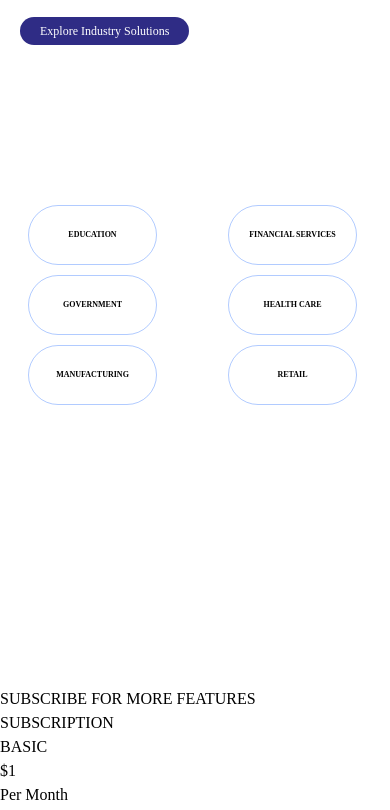
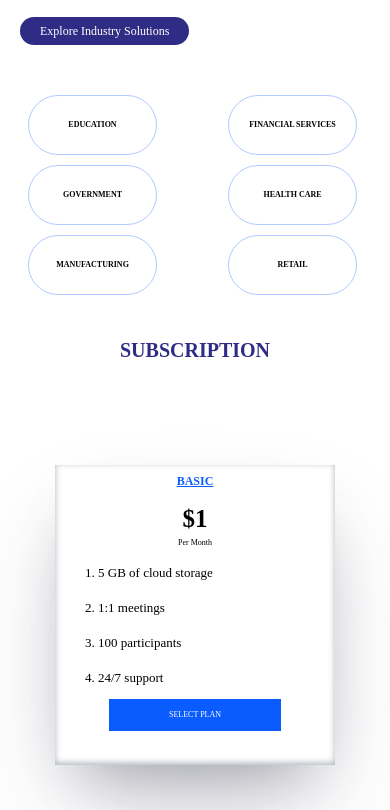
Before and after one commit to Akshat1804/Face-Time, a plain HTML site: page index.html in a window 390 px wide. Shown: the part 1885-2695 px from the top of the page. Drawn offline with nearby package versions, Linux system fonts and the light colour scheme.

Commit message:
Update style.css

```diff
--- a/style.css
+++ b/style.css
@@ -363,13 +363,11 @@ nav > h1, nav > h2{
 
 .effects{
     width: 100%;
-    height: 100%;
     display: flex;
 }
 
 .effleft{
     width: 50%;
-    height: 100%;
     display: flex;
     flex-direction: column;
     justify-content: center;
@@ -401,8 +399,8 @@ nav > h1, nav > h2{
 }
 
 .effright{
+    margin-top: 50px;
     width: 50%;
-    height: 100%;
     display: flex;
 }
 
@@ -441,8 +439,8 @@ nav > h1, nav > h2{
 }
 
 .efr{
+    height: 100%;
     width: 50%;
-    height: 100%;
     display: flex;
     flex-direction: column;
     justify-content: center;
@@ -534,6 +532,96 @@ nav > h1, nav > h2{
     display: flex;
     justify-content: center;
     align-items: center;
+}
+
+.sub{
+    margin-top: 40px;
+    width: 100%;
+}
+
+.subhead{
+    width: 100%;
+    height: 10%;
+    font-size: 35px;
+    color: rgb(47, 44, 133);
+    font-weight: 600;
+    text-align: center;
+}
+
+.subhead h2{
+    display: none;
+}
+
+#subbox{
+    width: 100%;
+    height: 70%;
+    display: flex;
+    align-items: center;
+    justify-content: center;
+
+}
+
+.subox{
+    width: 300px;
+    height: 400px;
+    margin-left: 50px;
+    box-shadow: rgba(50, 50, 93, 0.25) 0px 50px 100px -20px, rgba(0, 0, 0, 0.3) 0px 30px 60px -30px, rgba(10, 37, 64, 0.35) 0px -2px 6px 0px inset;
+    transition: 0.25s ease-in-out;
+
+}
+
+.subox:hover{
+    box-shadow: rgba(11, 92, 255, 0.25) 0px 50px 100px -20px, rgba(11, 92, 255, 0.307) 0px 30px 60px -30px, rgba(11, 92, 255, 0.348) 0px -2px 6px 0px inset;
+}
+
+.boxtop{
+    width: 100%;
+    height: 30%;
+    display: flex;
+    flex-direction: column;
+    justify-content: center;
+    align-items: center;
+}
+
+.boxtop h1{
+    font-size: 18px;
+    color: #0b5cff;
+    font-weight: 600;
+    text-decoration: underline;
+
+}
+
+.boxtop h2{
+    margin-top: 10px;
+    font-size: 35px;
+    font-weight: 700;
+}
+
+.boxtop h3{
+    font-size: 10px;
+}
+
+.boxmid{
+    width: 100%;
+    height: 40%;
+    margin-left: 30px;
+    margin-top: 40px;
+    line-height: 35px;
+}
+
+.boxbot{
+    width: 100%;
+    height: 20%;
+    display: flex;
+    align-items: center;
+    justify-content: center;
+}
+
+.boxbot button{
+    color: white;
+background-color: #0b5cff;
+padding: 10px 60px;
+/* border-radius: 30px; */
 }
 
 
@@ -779,12 +867,12 @@ nav > h1, nav > h2{
     }
 
     .effright{
+        margin-top: 50px;
         width: 100%;
         display: flex;
     }
 
     .ebox{
-
         width: 129px;
         height: 60px;
         display: flex;
@@ -794,15 +882,15 @@ nav > h1, nav > h2{
     }
 
     .efl{
-        margin-top: -60px;
+        height: 60%;
         gap: 10px;
         display: flex;
         justify-content: start;
     }
 
     .efr{
+        height: 60%;
         gap: 10px;
-        margin-top: -60px;
         justify-content: start;
     }
 
@@ -873,4 +961,49 @@ nav > h1, nav > h2{
         width: 25%;
     }
 
+    .subhead h1{
+        display: none;
+    }
+
+    .subhead h2{
+        display: block;
+        font-size: 20px;
+        }
+
+    #subbox{
+        width: 100%;
+        display: flex;
+        flex-direction: column;
+    }
+
+    .subox{
+        margin-top: 100px;
+        margin-left: 0;
+        width: 280px;
+        height: 300px;
+
+    }
+
+    .boxtop h1{
+           font-size: 12px;
+    }
+
+    .boxtop h2{
+        font-size: 25px;
+    }
+
+    .boxtop h3{
+        font-size: 8px;
+    }
+
+    .boxmid{
+        margin-top: 0;
+        font-size: 13px;
+    }
+
+    .boxbot button{
+        margin-top: 20px;
+        font-size: 8px;
+    }
+
 }
```
